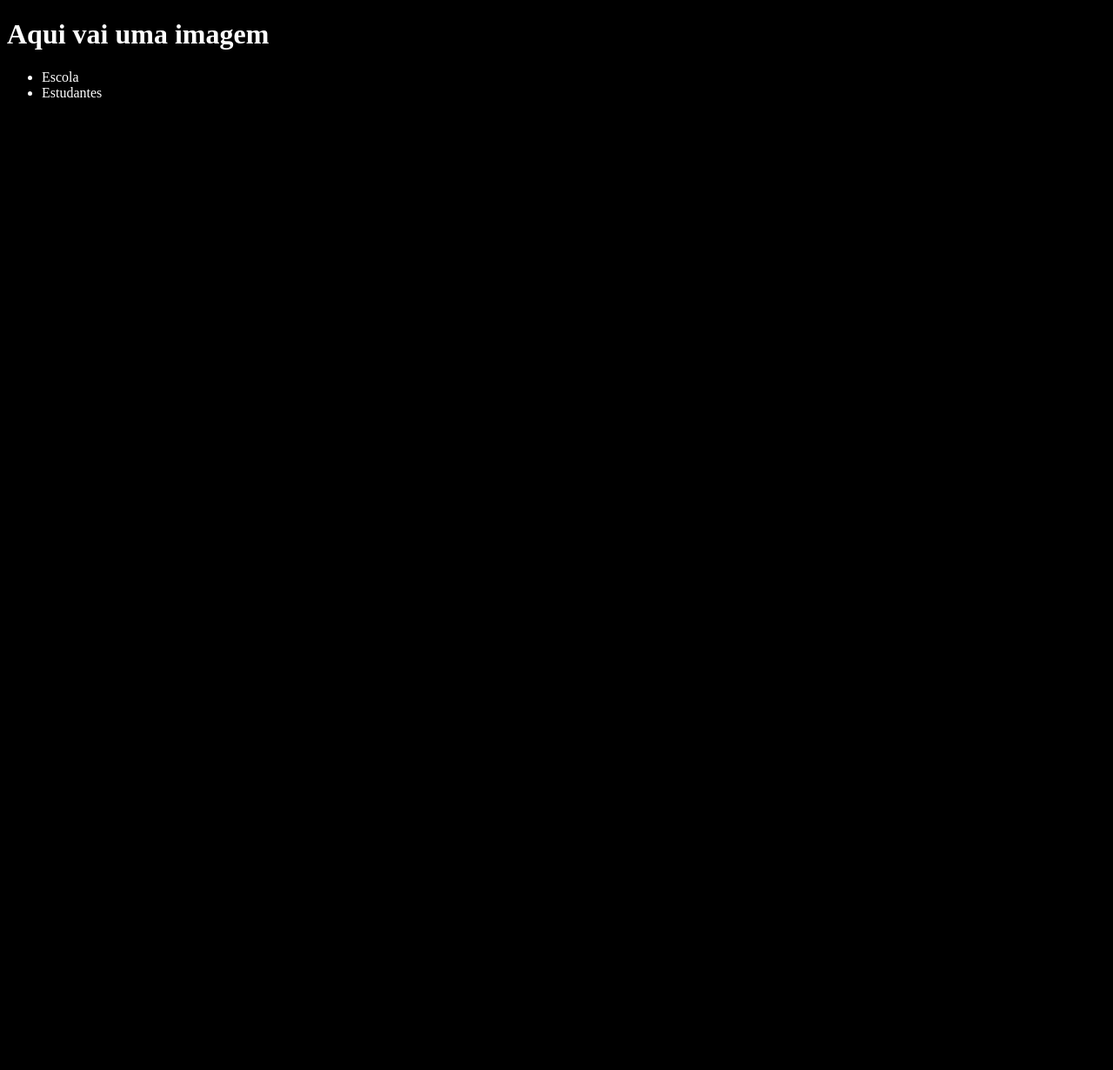
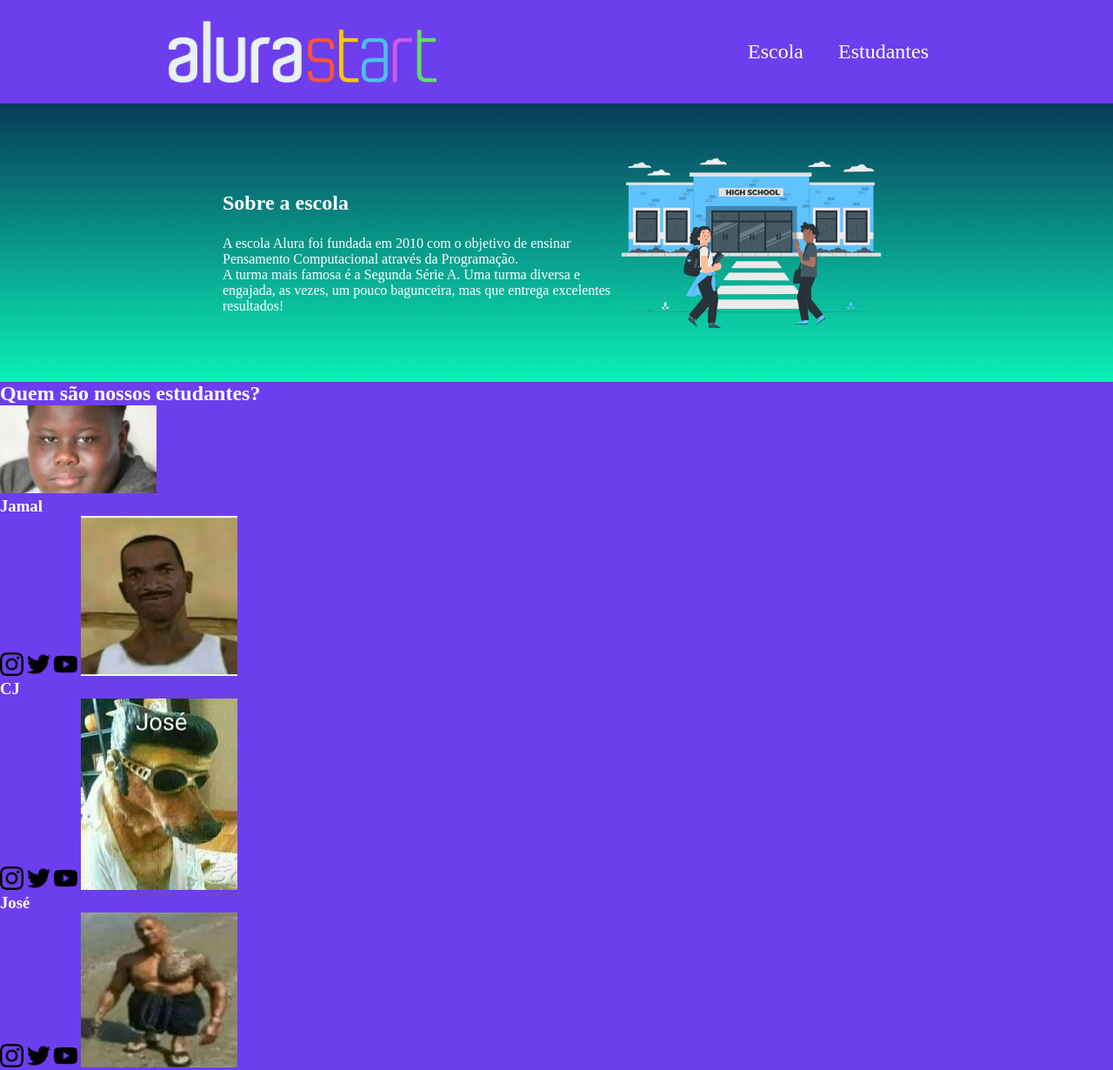
Before and after one commit to DiegoDuGrau/aluraa_start, a plain HTML site: page index.html in a window 1280 px wide. Shown: the top 1230 px of the page at 87% size. Before the commit the page ends 800 px from the top, so only its background shows below. Drawn offline with Linux system fonts and the light colour scheme.

Commit message:
Add files via upload

```diff
--- a/index.html
+++ b/index.html
@@ -7,13 +7,62 @@
     <link rel="stylesheet" href="style.css">
 </head>
 <body>
-    <header>
-        <h1>Aqui vai uma imagem</h1>
-        <ul>
-            <li>Escola</li>
-            <li>Estudantes</li>
+    <header class="cabeçalho">
+        <img class="logo"  src="alurastart logo.png" alt="">
+        <ul class="cabeçalho-lista">
+            <li class="cabeçalho-lista-item">Escola</li>
+            <li class="cabeçalho-lista-item">Estudantes</li>
         </ul>
     </header>
+    <section class="escola">
+        <div class="escola-div-conteudo">
+            <h2 class="escola-titulo">Sobre a escola</h2>
+            <p class="escola-texto-um">A escola Alura foi fundada em 2010 com o objetivo de ensinar Pensamento Computacional através da Programação. </p>
+            <p class="escola-texto-dois">A turma mais famosa é a Segunda Série A. Uma turma diversa e engajada, as vezes, um pouco bagunceira, mas que entrega excelentes resultados!</p>
+        </div>
 
+        <img class="escola-img" src="High School-pana.png" alt="">
+
+    </section>
+    <section class="estudantes">
+    <h2 class="estudantes-titulo">Quem são nossos estudantes?</h2>
+
+    <img class="estudantes-imagem" src="1810086022-i803253.webp" alt="">
+    <h3>Jamal</h3>
+    <img class="estudante-icone" src="instagram.png" alt="">
+    <img class="estudante-icone" src="twitter.png" alt="">
+    <img class="estudante-icone" src="youtube.png" alt="">
+
+    <img class="estudantes-imagem" src="ideias-de-imagens-engracadas-para-personalizar-seu-perfil-no-whatsapp-21.jpg.webp">
+    <h3>CJ</h3>
+    <img class="estudante-icone" src="instagram.png" alt="">
+    <img class="estudante-icone" src="twitter.png" alt="">
+    <img class="estudante-icone" src="youtube.png" alt="">
+
+    <img class="estudantes-imagem" src="ideias-de-imagens-engracadas-para-personalizar-seu-perfil-no-whatsapp-3.jpg.webp" alt="">
+    <h3>José</h3>
+    <img class="estudante-icone" src="instagram.png" alt="">
+    <img class="estudante-icone" src="twitter.png" alt="">
+    <img class="estudante-icone" src="youtube.png" alt="">
+
+    <img class="estudantes-imagem" src="images (2).jpeg" alt="">
+    <h3>Vindisil</h3>
+    <img class="estudante-icone" src="instagram.png" alt="">
+    <img class="estudante-icone" src="twitter.png" alt="">
+    <img class="estudante-icone" src="youtube.png" alt="">
+
+    <img class="estudantes-imagem" src="images.jpeg" alt="">
+    <h3>pose</h3>
+    <img class="estudante-icone" src="instagram.png" alt="">
+    <img class="estudante-icone" src="twitter.png" alt="">
+    <img class="estudante-icone" src="youtube.png" alt="">
+
+    <img class="estudantes-imagem" src="images (2)-1.jpeg" alt="">
+    <h3>janaina</h3>
+    <img class="estudante-icone" src="instagram.png" alt="">
+    <img class="estudante-icone" src="twitter.png" alt="">
+    <img class="estudante-icone" src="youtube.png" alt="">
+
+    </section>
 </body>
 </html>
--- a/style.css
+++ b/style.css
@@ -1,5 +1,53 @@
+*{
+    padding: 0;
+    margin: 0;
+}
+
 body{
-    background-color: #000000;
+    background-color: #6d3eee;
     color: #ffffff;
+}
 
+.cabeçalho{
+    display: flex;
+    justify-content: space-around;
+    align-items: center;
+    padding: 24px;
 }
+
+.cabeçalho-lista-item{
+        display: inline-block;
+        margin: 0 18px;
+        font-size: 24px;
+}
+
+.logo{
+    width: 25%;
+}
+
+.escola-img{
+    width: 25%;
+}
+
+.escola{
+    background-image: linear-gradient(#083c5a, #0bf0b7);
+    justify-content: center;
+    align-items: center;
+    display: flex;
+}
+
+.escola-div-conteudo{
+    width: 35%;
+}
+
+.escola-titulo{
+    padding: 24px 0;
+}
+
+.estudantes-imagem{
+    width:  180px;
+}
+
+.estudante-icone{
+    width: 27px;
+}
```
Also changed, not shown: 1810086022-i803253.webp (added), High School-pana.png (added), Texto Base.txt (added), ideias-de-imagens-engracadas-para-personalizar-seu-perfil-no-whatsapp-21.jpg.webp (added), ideias-de-imagens-engracadas-para-personalizar-seu-perfil-no-whatsapp-3.jpg.webp (added), images (1).jpeg (added), images (2)-1.jpeg (added), images (2).jpeg (added), images.jpeg (added), instagram.png (added), twitter.png (added), youtube.png (added), 1 other file.
